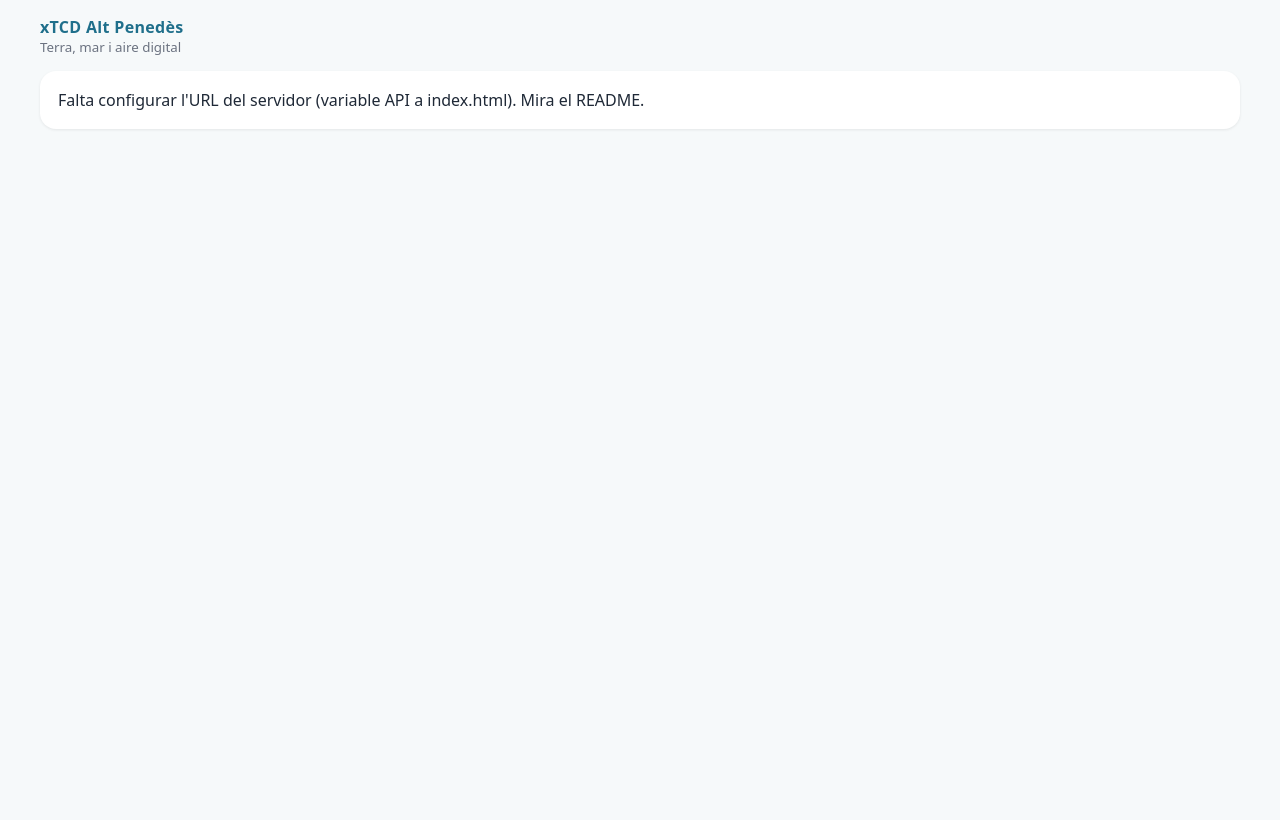
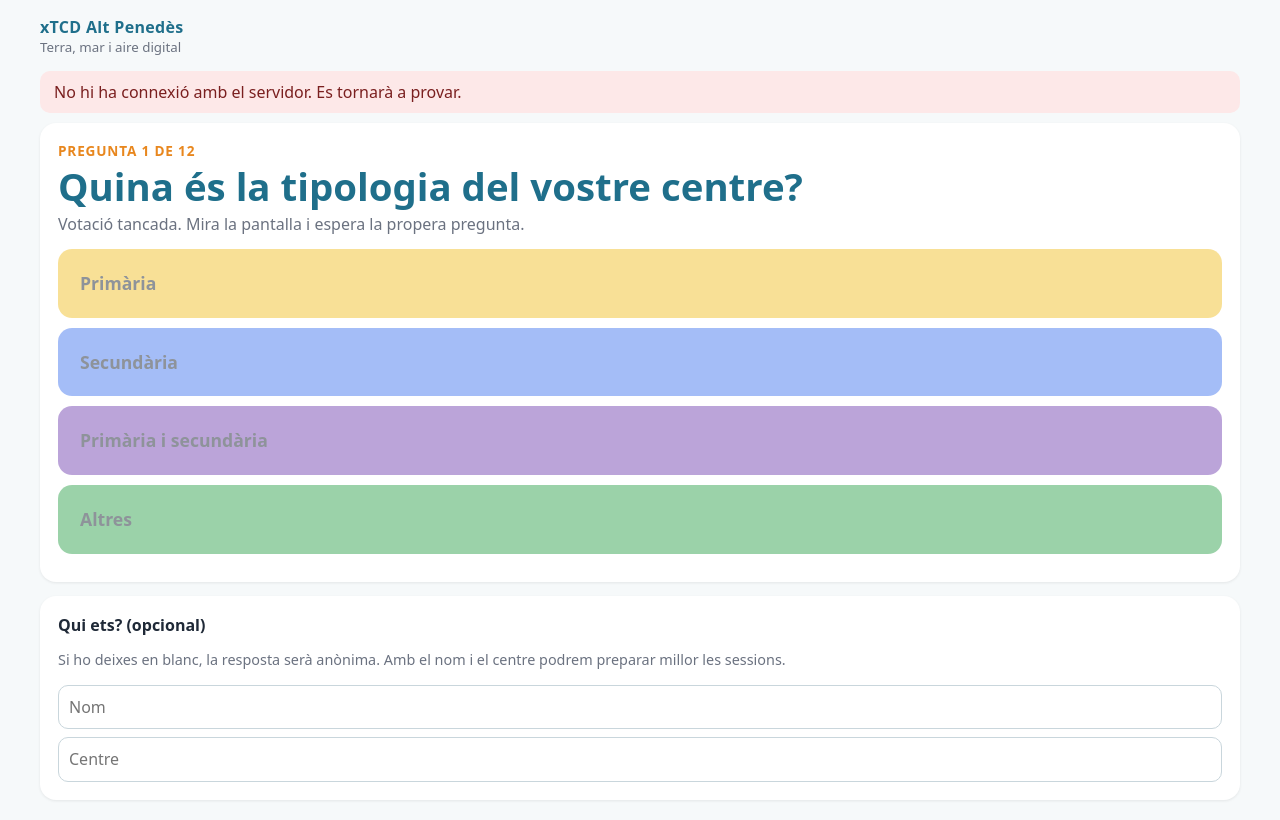
Before and after one commit to Paula-Pacho/XTCD-S1, a plain HTML site: page terra-mar-aire-digital/index.html in a window 1280 px wide. Drawn offline with Linux system fonts and the light colour scheme; no server answers.

Commit message:
actualització amb url app script de l'index.html

```diff
--- a/terra-mar-aire-digital/index.html
+++ b/terra-mar-aire-digital/index.html
@@ -63,7 +63,7 @@
 "use strict";
 /* ====== CONFIGURACIÓ ====== */
 // Enganxa aquí l'URL de l'aplicació web d'Apps Script (acaba en /exec).
-const API = "PASTE_URL_AQUI";
+const API = "https://script.google.com/macros/s/AKfycbzUPQ_HHaM_A9LsaHVliPgRnoELcgree1A2O-xFKvstgJzN1gkzVHqQV_76HF8jgnrQ/exec";
 const POLL_MS = 2500;
 /* ========================== */
 const COLORS=["var(--c0)","var(--c1)","var(--c2)","var(--c3)","var(--c4)"];
```
Also changed, not shown: 1 other file.
